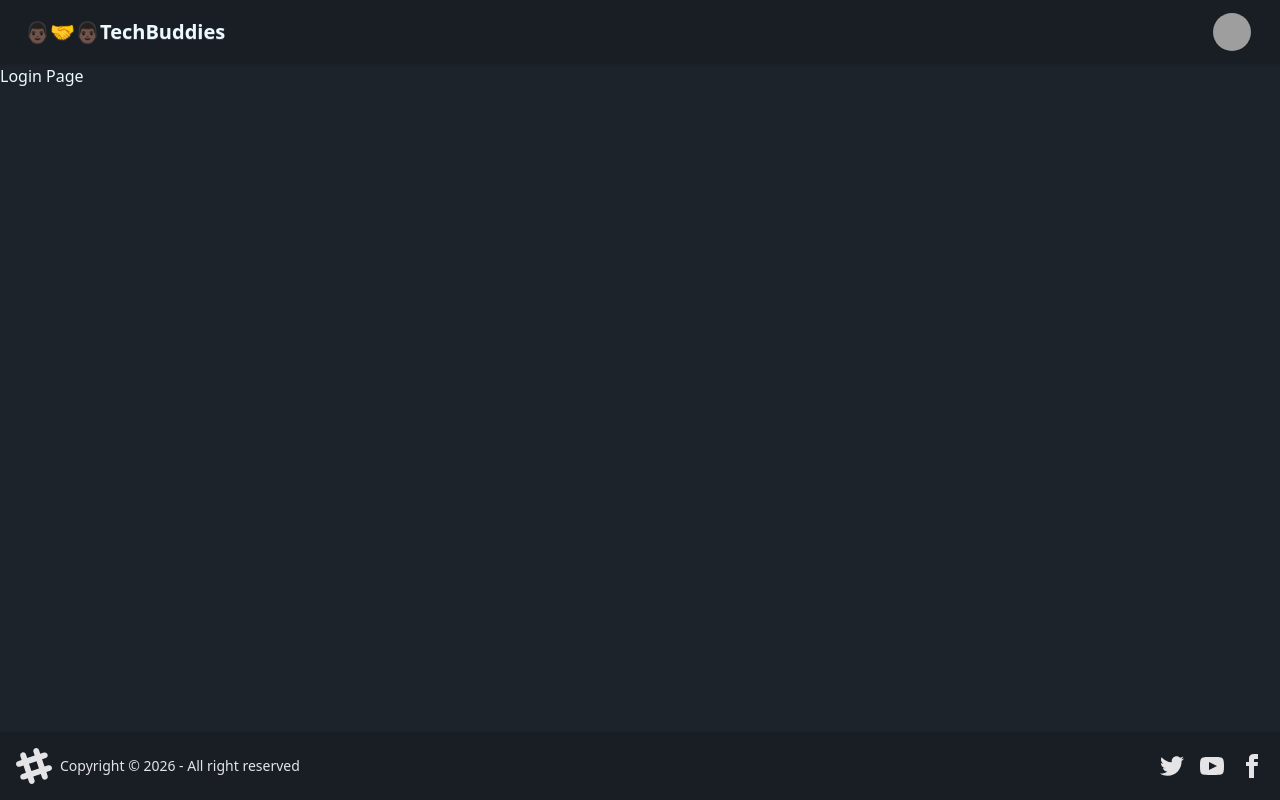
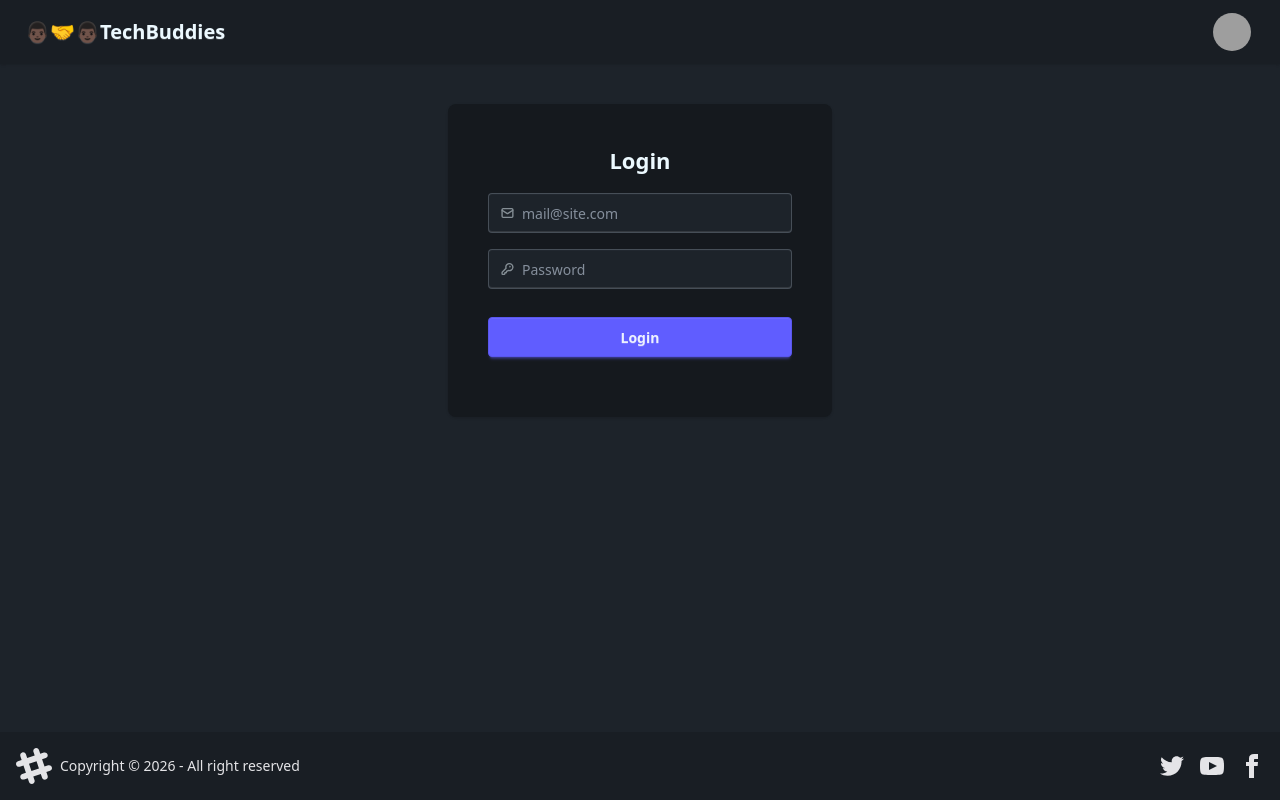
Before and after one commit to vishnukanthnvv/TechBuddies-FE, a React (Vite) app: page /login in a window 1280 px wide. Built offline with nearby package versions, Linux system fonts and the light colour scheme; grey boxes are pictures that could not be loaded.

Commit message:
create login page add Axios library for API calls and necessary cofig for CORS issues

```diff
--- a/package.json
+++ b/package.json
@@ -11,6 +11,7 @@
   },
   "dependencies": {
     "@tailwindcss/vite": "^4.1.18",
+    "axios": "^1.13.5",
     "react": "^19.2.0",
     "react-dom": "^19.2.0",
     "react-router": "^7.13.0",
--- a/src/Login.jsx
+++ b/src/Login.jsx
@@ -1,9 +1,105 @@
-import React from 'react'
+import axios from "axios";
+import React, { useState } from "react";
+
 
 const Login = () => {
-  return (
-    <div>Login Page</div>
-  )
-}
+    const [emailId, updateEmailId] = useState("");
+    const [password, updatePassword] = useState("");
 
-export default Login
+    const handleLogin = async () => {
+      try {
+        const res = await axios.post(
+          "http://localhost:3000/login",
+          {
+            emailId,
+            password,
+          },
+          {
+            withCredentials: true,
+          },
+        );
+        console.log(res);
+      } catch (err) {
+        console.log(err.nessage);
+      }
+    };
+
+    return (
+        <div className="flex justify-center my-10">
+        <div className="card w-96 bg-base-300 card-xl shadow-sm">
+            <div className="card-body flex justify-center">
+            <h2 className="card-title justify-center">Login</h2>
+            <div className="email my-2">
+                <label className="input validator">
+                <svg
+                    className="h-[1em] opacity-50"
+                    xmlns="http://www.w3.org/2000/svg"
+                    viewBox="0 0 24 24"
+                >
+                    <g
+                    strokeLinejoin="round"
+                    strokeLinecap="round"
+                    strokeWidth="2.5"
+                    fill="none"
+                    stroke="currentColor"
+                    >
+                    <rect width="20" height="16" x="2" y="4" rx="2"></rect>
+                    <path d="m22 7-8.97 5.7a1.94 1.94 0 0 1-2.06 0L2 7"></path>
+                    </g>
+                </svg>
+                <input type="email" value={emailId} onChange={(e) => updateEmailId(e.target.value)} placeholder="mail@site.com" required />
+                </label>
+                <div className="validator-hint hidden">
+                Enter valid email address
+                </div>
+                <div className="justify-end card-actions"></div>
+            </div>
+            <div className="password" my-2>
+                <label className="input validator">
+                <svg
+                    className="h-[1em] opacity-50"
+                    xmlns="http://www.w3.org/2000/svg"
+                    viewBox="0 0 24 24"
+                >
+                    <g
+                    strokeLinejoin="round"
+                    strokeLinecap="round"
+                    strokeWidth="2.5"
+                    fill="none"
+                    stroke="currentColor"
+                    >
+                    <path d="M2.586 17.414A2 2 0 0 0 2 18.828V21a1 1 0 0 0 1 1h3a1 1 0 0 0 1-1v-1a1 1 0 0 1 1-1h1a1 1 0 0 0 1-1v-1a1 1 0 0 1 1-1h.172a2 2 0 0 0 1.414-.586l.814-.814a6.5 6.5 0 1 0-4-4z"></path>
+                    <circle
+                        cx="16.5"
+                        cy="7.5"
+                        r=".5"
+                        fill="currentColor"
+                    ></circle>
+                    </g>
+                </svg>
+                <input
+                    type="password"
+                    value={password}
+                    onChange={(e) => updatePassword(e.target.value)}
+                    required
+                    placeholder="Password"
+                    minLength="8"
+                    pattern="(?=.*\d)(?=.*[a-z])(?=.*[A-Z]).{8,}"
+                    title="Must be more than 8 characters, including number, lowercase letter, uppercase letter"
+                />
+                </label>
+                <p className="validator-hint hidden">
+                Must be more than 8 characters, including <br />
+                At least one number <br />
+                At least one lowercase letter <br />
+                At least one uppercase letter
+                </p>
+            </div>
+            <button className="btn btn-primary my-5" onClick={handleLogin}>Login</button>
+            </div>
+        </div>
+        </div>
+    );
+};
+
+export default Login;
```
Also changed, not shown: 1 other file (tests, documents, lock files or other folders).
